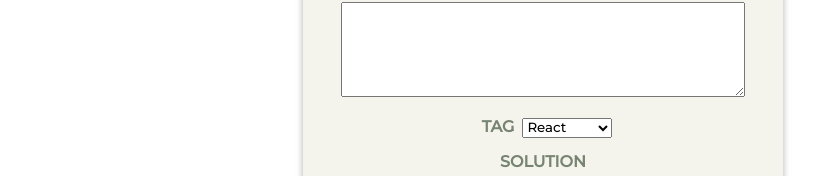
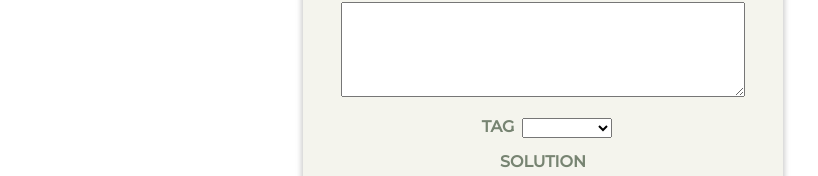
Before and after one commit to Onan-Thairu/blockers-client, a React (Create React App) app: page /create-blocker in a window 1280 px wide. Shown: the part 223-399 px from the top of the page, without its empty margins (97-915 px from the left). Built offline with nearby package versions, Linux system fonts and the light colour scheme.

Commit message:
Add required attribute to create blocker form fields.

```diff
--- a/src/pages/CreateBlocker.jsx
+++ b/src/pages/CreateBlocker.jsx
@@ -1,24 +1,37 @@
 import styled from "styled-components"
 import { Link } from "react-router-dom"
+import { useState } from "react"
 
 function CreateBlocker() {
+
+  const [formData, setFormData] = useState({})
+
+  const handleSubmit = (e) => {
+    e.preventDefault()
+    console.log(e.target)
+  }
+
+  const handleCreate = (data) => {
+    console.log(data)
+  }
   return (
     <Wrapper>
       <Link to={"/blockers"}>Home</Link>
       <h4>Create Blocker</h4>
       <div>
-        <Form>
+        <Form onSubmit={ handleSubmit }>
           <div>
             <label htmlFor="username">USERNAME</label>
-            <input type="text" id="username" name="username" />
+            <input type="text" id="username" name="username" required />
           </div>
           <div>
             <label htmlFor="blocker">BLOCKER</label>
-            <textarea name="blocker" id="blocker" cols="30" rows="5"></textarea>
+            <textarea name="blocker" id="blocker" cols="30" rows="5" required ></textarea>
           </div>
           <div>
             <label htmlFor="tags">TAG</label>
-            <select id="tags" name="tags">
+            <select id="tags" name="tags" required >
+              <option value=""></option>
               <option value="react">React</option>
               <option value="ruby">Ruby</option>
               <option value="javascript">Javascript</option>
@@ -26,7 +39,7 @@ function CreateBlocker() {
           </div>
           <div>
             <label htmlFor="solution">SOLUTION</label>
-            <textarea name="solution" id="solution" cols="30" rows="5"></textarea>
+            <textarea name="solution" id="solution" cols="30" rows="5" required ></textarea>
           </div>
           <button>SUBMIT</button>
         </Form>
```
